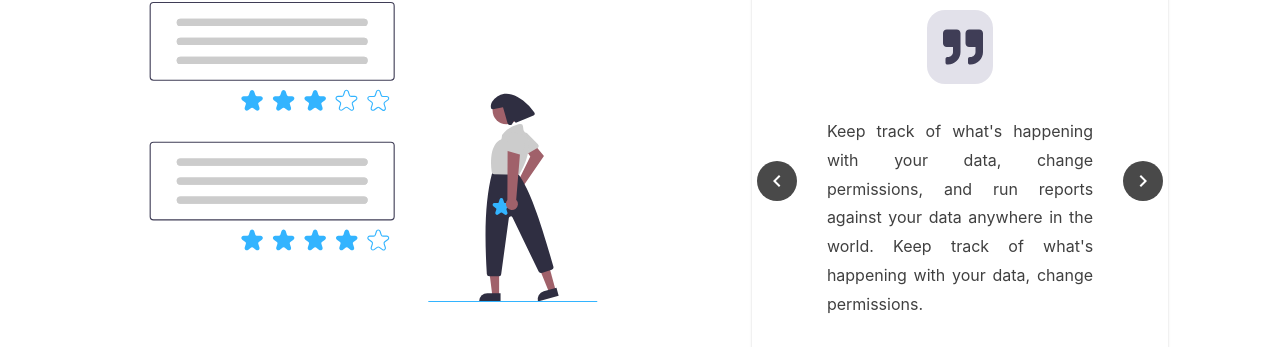
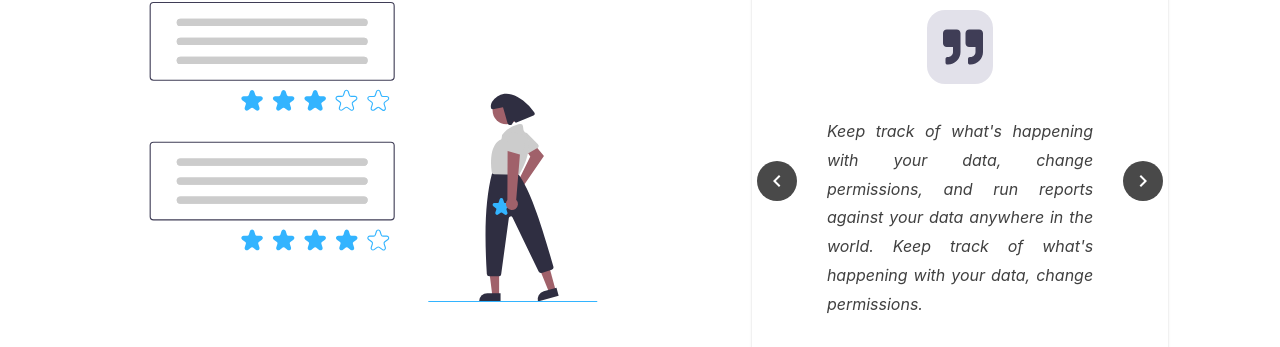
Before and after one commit to abhaybaiju/dentist-webapp, a React (Create React App) app in the folder frontend/: page /Services in a window 1280 px wide. Shown: the part 3289-3636 px from the top of the page. Built offline with nearby package versions, Linux system fonts and the light colour scheme.

Commit message:
Fixed time parser, italicised testimonials

```diff
--- a/frontend/src/components/Pay.js
+++ b/frontend/src/components/Pay.js
@@ -1,4 +1,4 @@
-import React, {useState} from 'react';
+import React, {useState, useEffect} from 'react';
 import {Button, Grid, Table, TableRow, TableCell, makeStyles, FormControl, InputLabel, OutlinedInput, InputAdornment, IconButton, TextField} from '@material-ui/core';
 import VerifiedUserIcon from '@material-ui/icons/VerifiedUser';
 import ClearIcon from '@material-ui/icons/Clear';
@@ -156,7 +156,10 @@ const Pay = () => {
     return t;
   }
 
-  //setTime(parseTime(globalTime));
+  useEffect(() => {
+    setTime(parseTime(globalTime));
+  },[])
+  //;
   const date = [globalDate.slice(0, 3), ",", globalDate.slice(3)].join('');
 
   /**/
--- a/frontend/src/components/Service.js
+++ b/frontend/src/components/Service.js
@@ -233,7 +233,7 @@ const Service = () => {
                   <CardContent>
                     <Paper style={{textAlign:'center', height:300, padding:'15% 10%'}}>
                       <p style={{ background:'#e2e1ea', borderRadius:'18px', width:'10%', marginLeft:'40%', padding:'5%', marginTop:'-5%'}}><FontAwesomeIcon icon={faQuoteRight} style={{fontSize:'40px', color:'#3f3d56'}}/></p>
-                      <p style={{color:'#404040', lineHeight:'1.8', marginLeft:'10%', marginRight:'10%', marginTop:'10%', textAlign:'justify', marginBottom:'10%'}}>{review.description}</p>
+                      <p style={{color:'#404040', lineHeight:'1.8', marginLeft:'10%', marginRight:'10%', marginTop:'10%', textAlign:'justify', marginBottom:'10%'}}><i>{review.description}</i></p>
                       <img src={review.img} alt="" height="35" width="35" style={{border:'1px solid #e2e1ea', borderRadius:'50%', float:'left', marginLeft:'30%', marginTop:'-1%', marginRight:'-10%'}}/>
                       <p style={{color:'#404040'}}>{review.name}</p>
                     </Paper>
--- a/frontend/src/components/Work.js
+++ b/frontend/src/components/Work.js
@@ -3,7 +3,7 @@
 //disable passed time on current date, disable date when all slots booked/last slot time passed
 //time is not there in localStorage
 //Success Rating session on refresh??? localStorage??✅
-//verify(step 3) parse time switch case not working, date done
+//verify(step 3) parse time switch case not working, date done✅
 
 //LIVE MODE TESTING
 //Razorpay live mode, razorpay phone fix?
```
